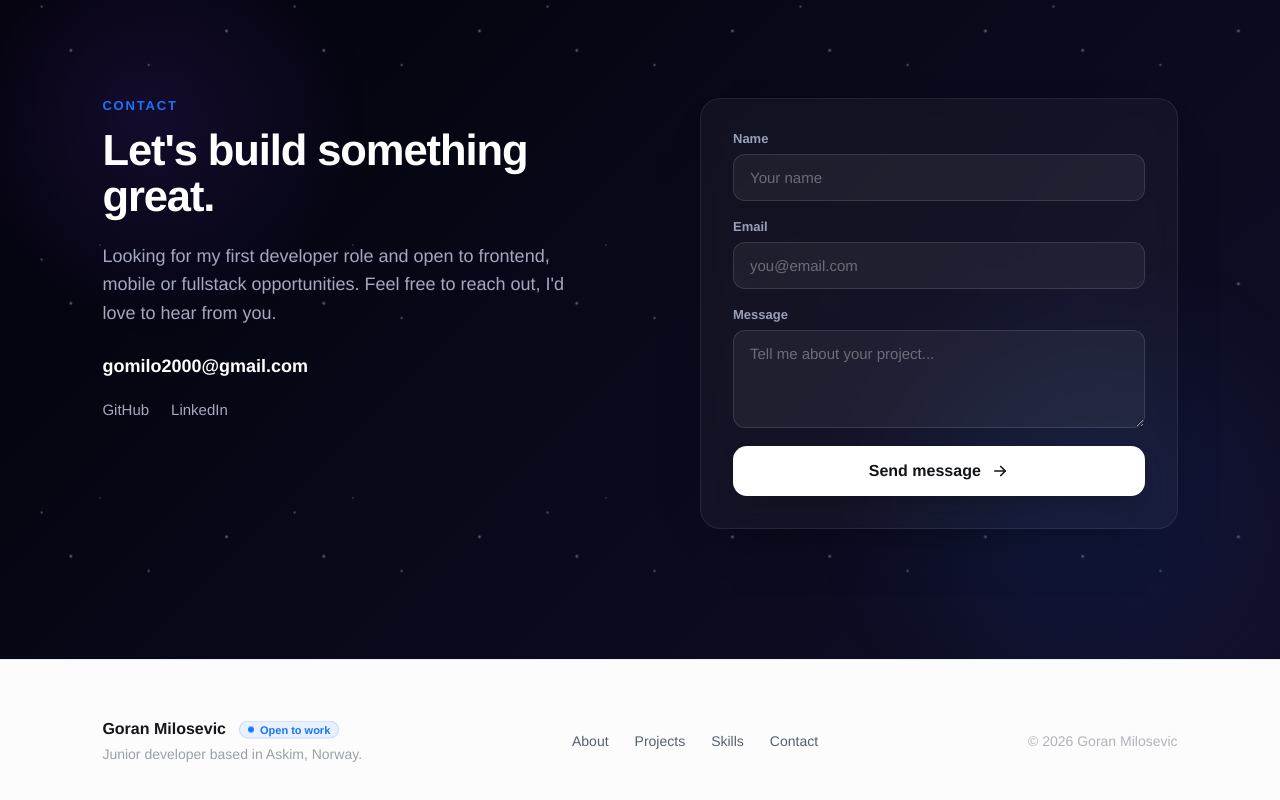
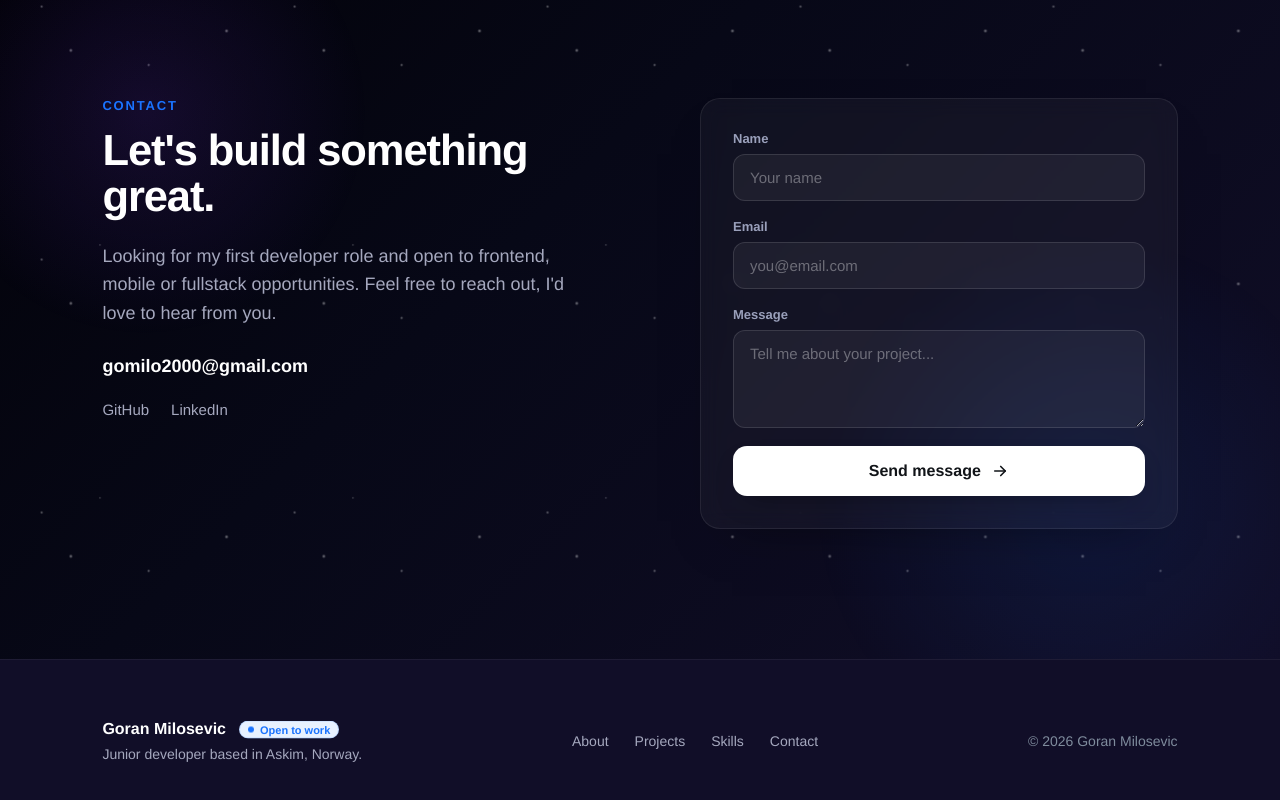
Before and after one commit to gomilo2000/gomilo2000.github.io, a React (Vite) app: page / in a window 1280 px wide. Shown: the part 3347-4147 px from the top of the page. Built offline with nearby package versions, Linux system fonts and the light colour scheme; the HTML template or start-up script is replaced by a standard one.

Commit message:
footer changes

```diff
--- a/src/components/Footer.tsx
+++ b/src/components/Footer.tsx
@@ -1,6 +1,6 @@
 import type { CSSProperties } from 'react'
 
-const link: CSSProperties = { fontSize: 14, color: '#56606c', textDecoration: 'none' }
+const link: CSSProperties = { fontSize: 14, color: '#a5a8be', textDecoration: 'none', transition: 'color 0.2s ease' }
 
 interface FooterProps {
   language: 'en' | 'no'
@@ -16,9 +16,9 @@ export default function Footer({ language }: FooterProps) {
   }
 
   return (
-    <footer style={{ padding: '60px clamp(48px, 8vw, 160px)', display: 'flex', alignItems: 'center', justifyContent: 'space-between', gap: 24, flexWrap: 'wrap', borderTop: '1px solid rgba(15,20,40,.06)' }}>
+    <footer style={{ padding: '60px clamp(48px, 8vw, 160px)', display: 'flex', alignItems: 'center', justifyContent: 'space-between', gap: 24, flexWrap: 'wrap', background: '#110e28', borderTop: '1px solid rgba(255,255,255,0.06)' }}>
       <div>
-        <span style={{ display: 'flex', alignItems: 'center', gap: 9, fontSize: 16, fontWeight: 600, color: '#14161a' }}>
+        <span style={{ display: 'flex', alignItems: 'center', gap: 9, fontSize: 16, fontWeight: 600, color: '#ffffff' }}>
           Goran Milosevic
           <span style={{
             display: 'inline-flex',
@@ -41,7 +41,7 @@ export default function Footer({ language }: FooterProps) {
             {language === 'en' ? 'Open to work' : 'Åpen for arbeid'}
           </span>
         </span>
-        <p style={{ margin: '8px 0 0', fontSize: 14, color: '#9aa0a6' }}>{t.desc}</p>
+        <p style={{ margin: '8px 0 0', fontSize: 14, color: '#a5a8be' }}>{t.desc}</p>
       </div>
       <div style={{ display: 'flex', gap: 26, alignItems: 'center' }}>
         <a href="#about" className="footer-link" style={link}>{t.about}</a>
@@ -49,7 +49,7 @@ export default function Footer({ language }: FooterProps) {
         <a href="#skills" className="footer-link" style={link}>{t.skills}</a>
         <a href="#contact" className="footer-link" style={link}>{t.contact}</a>
       </div>
-      <p style={{ margin: 0, fontSize: 14, color: '#b0b3b8' }}>© 2026 Goran Milosevic</p>
+      <p style={{ margin: 0, fontSize: 14, color: '#7f8c9d' }}>© 2026 Goran Milosevic</p>
     </footer>
   )
 }
--- a/src/index.css
+++ b/src/index.css
@@ -439,3 +439,11 @@ body {
   background: color-mix(in srgb, var(--accent, #1a73ff) 8%, #fff);
   border-color: color-mix(in srgb, var(--accent, #1a73ff) 18%, transparent);
 }
+
+/* Footer Link Hover styling */
+.footer-link {
+  transition: color 0.2s ease;
+}
+.footer-link:hover {
+  color: #ffffff !important;
+}
```
